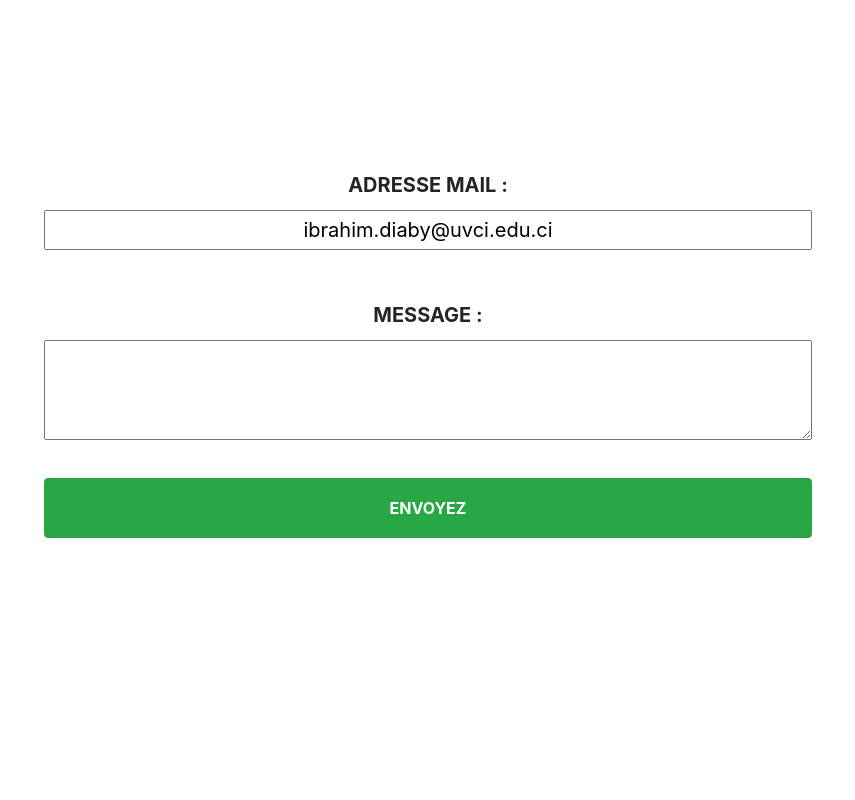
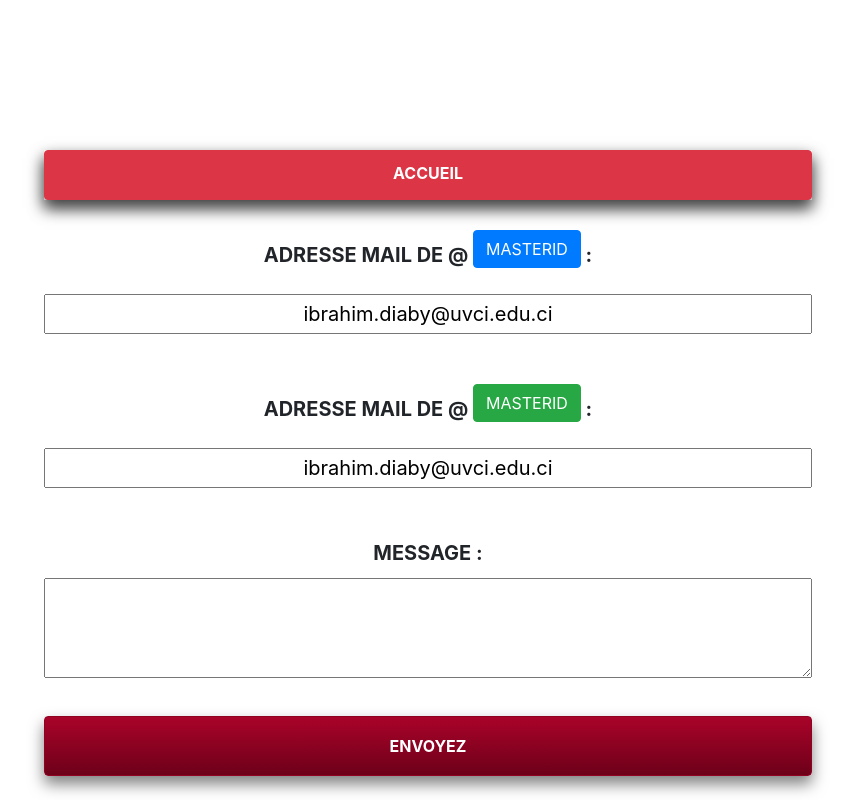
Before and after one commit to IbrahimDiaby/NaN-Mode, a PHP site: page /contact.php?ID=1 in a window 1280 px wide. Shown: the whole page, without its empty margins (212-1067 px from the left). Run offline with PHP 8.4, Linux system fonts and the light colour scheme; a user stored in the database is signed in; data comes from the database, SQL or seed files in the repository; both versions use the stored data as it was after the commit.

Commit message:
ProudNaNMode

```diff
--- a/contact.css
+++ b/contact.css
@@ -43,4 +43,31 @@ textarea{
     height: 60px;
     text-transform: uppercase;
     font-weight: bold;
+    background: #a90329; /* Old browsers */
+    background: -moz-linear-gradient(top, #a90329 0%, #8f0222 44%, #6d0019 100%); /* FF3.6-15 */
+    background: -webkit-linear-gradient(top, #a90329 0%,#8f0222 44%,#6d0019 100%); /* Chrome10-25,Safari5.1-6 */
+    background: linear-gradient(to bottom, #a90329 0%,#8f0222 44%,#6d0019 100%); /* W3C, IE10+, FF16+, Chrome26+, Opera12+, Safari7+ */
+    filter: progid:DXImageTransform.Microsoft.gradient( startColorstr='#a90329', endColorstr='#6d0019',GradientType=0 ); /* IE6-9 */
+    box-shadow: 0px 8px 15px rgba(000, 000, 000, 0.5);
+    border-color: #8f0222;
 }
+
+.page{
+    margin: 10px 0px;
+    padding: 0px;
+    width: 100%;
+    box-shadow: 0px 8px 15px rgba(000, 000, 000, 0.5);
+    text-transform: uppercase;
+    font-weight: bold;
+    height: auto;
+}
+
+#accueil{
+    margin:  0px;
+    padding: 10px 0px;
+    width: 100%;
+    height: 50px;
+    box-shadow: 0px 8px 15px rgba(000, 000, 000, 0.5);
+    text-transform: uppercase;
+    font-weight: bold;
+}
--- a/contact.php
+++ b/contact.php
@@ -47,23 +47,51 @@
 </head>
 <body>
     <div class="formcontain">
-        <form action="" method="POST">
+        <form action="contactconfirm.php" method="POST">
 
-            <label for"mail">
+            <div class="page">
+                <a class="btn btn-danger" id="accueil" href="loginsuccess.php">Accueil</a>
+            </div>
+
+            <label for="mailexpediteur">
 
             <?php
                 $db = new PDO("mysql:host=localhost;dbname=Mode", 'root', 'root');
-                $search=$db->query("SELECT Mail FROM Client WHERE Admin = '$proprio' ");
+                $see=$db->query("SELECT * FROM Client WHERE Admin = '$_SESSION[username]' ");
+                $admin = $see->fetch();
+                $adminmail = $admin['Mail'];
+                $adminname = $admin['Admin'];
+            ?>
+                Adresse Mail De @ <p class="btn btn-primary"><?php echo $_SESSION['username']  ?></p> : <br />
+                <!-- disabled -->
+                <input type="email" name="mailexpediteur" id="mailexpediteur" value="<?php echo $adminmail ?>" />
+            </label><br />
+
+            <label for="maildestinateur">
+
+            <?php
+                $db = new PDO("mysql:host=localhost;dbname=Mode", 'root', 'root');
+                $search=$db->query("SELECT * FROM Client WHERE Admin = '$proprio' ");
                 $vendeur = $search->fetch();
                 $mail = $vendeur['Mail'];
+                $name = $vendeur['Admin'];
             ?>
-                Adresse Mail : <br />
-                <input type="email" name="mail" id="mail" value="<?php echo $mail ?>" />
+                Adresse Mail De @ <p class="btn btn-success"><?php echo $name ?></p> : <br />
+                <!-- disabled -->
+                <input type="email" name="maildestinateur" id="maildestinateur" value="<?php echo $mail ?>"  />
             </label><br />
+
+            <!-- <label for="namedestinateur"> -->
+                <input type="hidden" name="namedestinateur" id="namedestinateur" value="<?php echo $name ?>"  />
+            <!-- </label><br /> -->
+
+            <!-- <label for="nameexpediteur"> -->
+                <input type="hidden" name="nameexpediteur" id="nameexpediteur" value="<?php echo $adminname ?>"  />
+            <!-- </label><br /> -->
 
             <!-- cols="30" rows="10" -->
 
-            <label for"message">
+            <label for="message">
                 Message : <br />
                 <textarea name="message" id="message" ></textarea>
             </label><br />
```
Also changed, not shown: contactconfirm.php (added, +26 -0 lines), mode.sql (+158 -1 lines), 1 other file.
